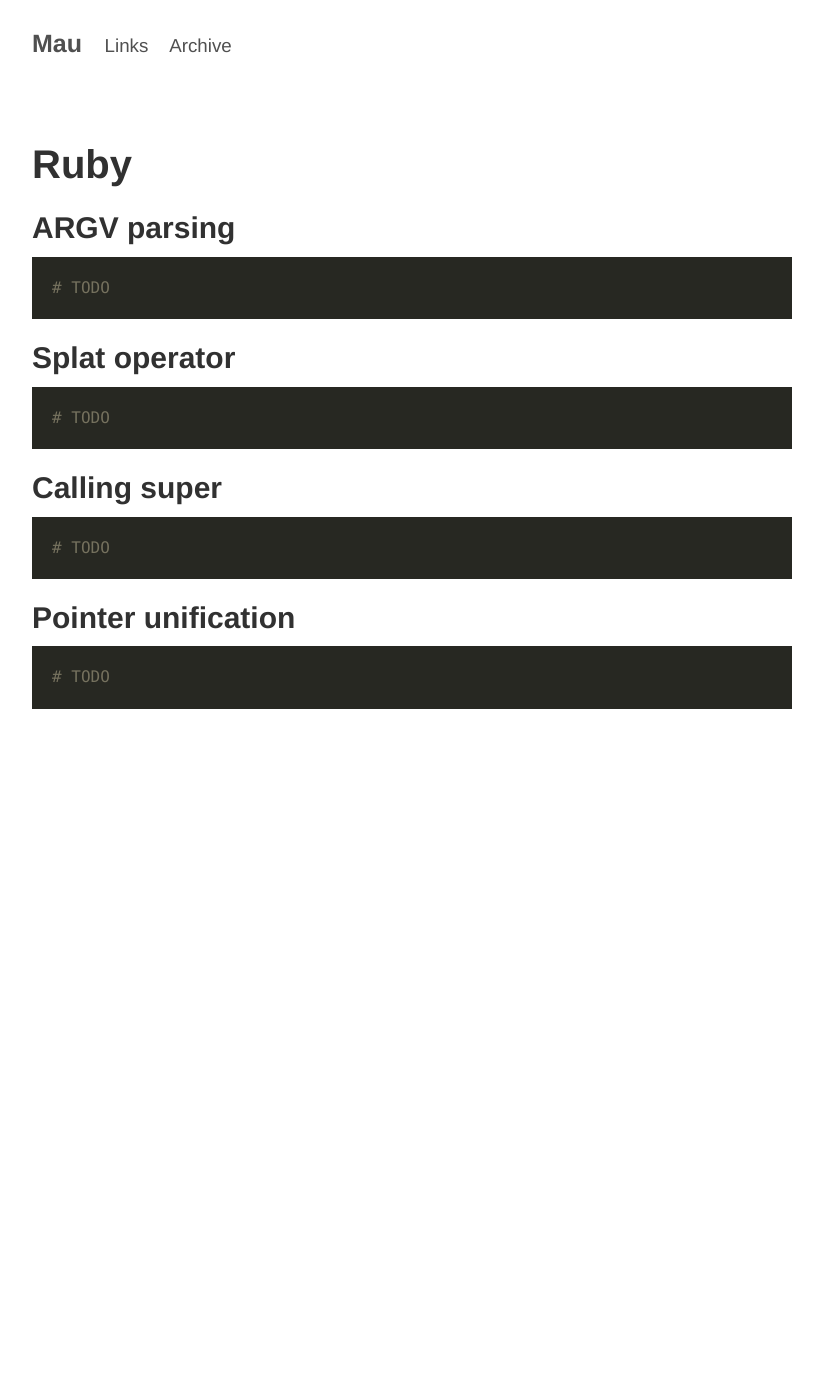
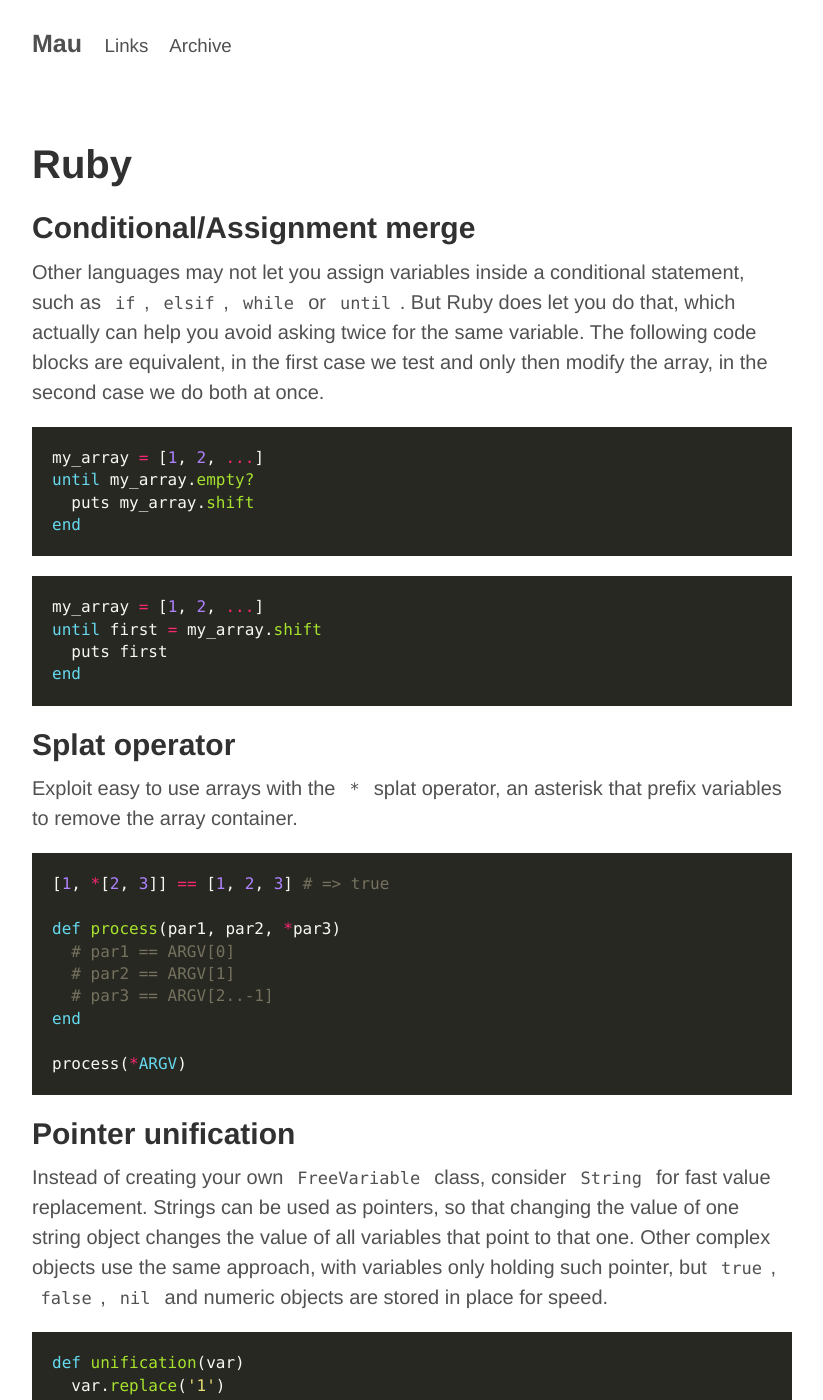
Before and after one commit to Maumagnaguagno/maumagnaguagno.github.io, a Jekyll site: the page built from Ruby.md, in a window 1280 px wide and 1400 px high. Shown: the whole window, without its empty margins (228-1051 px from the left). Built offline with Jekyll 4.4.1, drawn with Linux system fonts in a browser that asks for light colours; some of the changed text lies outside the part shown.

Commit message:
Finally add my Ruby snippets section

````diff
--- a/Ruby.md
+++ b/Ruby.md
@@ -2,31 +2,107 @@
 layout: default
 title: Ruby
 hidden: true
-description:
+description: My Ruby tricks
 ---
 
 # Ruby
 
-## ARGV parsing
+## Conditional/Assignment merge
+
+Other languages may not let you assign variables inside a conditional statement, such as ``if``, ``elsif``, ``while`` or ``until``.
+But Ruby does let you do that, which actually can help you avoid asking twice for the same variable.
+The following code blocks are equivalent, in the first case we test and only then modify the array, in the second case we do both at once.
 
 ```ruby
-# TODO
+my_array = [1, 2, ...]
+until my_array.empty?
+  puts my_array.shift
+end
+```
+
+```ruby
+my_array = [1, 2, ...]
+until first = my_array.shift
+  puts first
+end
 ```
 
 ## Splat operator
+Exploit easy to use arrays with the ``*`` splat operator, an asterisk that prefix variables to remove the array container.
 
 ```ruby
-# TODO
-```
+[1, *[2, 3]] == [1, 2, 3] # => true
 
-## Calling super
+def process(par1, par2, *par3)
+  # par1 == ARGV[0]
+  # par2 == ARGV[1]
+  # par3 == ARGV[2..-1]
+end
 
-```ruby
-# TODO
+process(*ARGV)
 ```
 
 ## Pointer unification
+Instead of creating your own ``FreeVariable`` class, consider ``String`` for fast value replacement.
+Strings can be used as pointers, so that changing the value of one string object changes the value of all variables that point to that one.
+Other complex objects use the same approach, with variables only holding such pointer, but ``true``, ``false``, ``nil`` and numeric objects are stored in place for speed.
 
 ```ruby
-# TODO
+def unification(var)
+  var.replace('1')
+  yield
+  var.replace('2')
+  yield
+  var.replace('3')
+  yield
+end
+
+a = ''
+unification(a) { puts a } # Prints 1\n2\n3\n
 ```
+
+## ARGV parsing
+
+Parse arguments using a ``while`` loop that consumes values from ``ARGV``.
+To make everything easier you can define the parser in a class method, such as ``self.setup``, that returns a new instance.
+Required terms are processed first while others are shifted from the option list as required.
+Put ``HELP`` descrition at the top to provide help for both developer and user.
+Conditional/Assignment merge and splat are used in this example.
+
+```ruby
+class Foo
+
+  HELP = "Foo #{VERSION = '1.0.0'}
+  Usage:
+    Foo arg1 [options]\n
+  Options:
+    -d       - specify debug mode
+    -v level - show output: 0 for silent, 1 for warnings or 2 for complete(default)"
+
+  def initialize(ar1, debug, verbose)
+    #...
+  end
+
+  def self.setup(arg1, *options)
+    raise "arg1 not found: #{arg1.inspect}" unless File.exist?(arg1)
+    debug = false
+    verbose = 2
+    # Parse each option
+    while opt = options.shift
+      case opt
+      when '-d' then debug = true
+      when '-v' then verbose = options.shift.to_i
+      else raise "Unknown option: #{opt}"
+      end
+    end
+    new(arg1, debug, verbose)
+  end
+end
+
+if $0 == __FILE__
+  if ARGV.size < 1 or ARGV.first == '-h'
+    puts Foo::HELP
+  else Foo.setup(*ARGV)
+  end
+end
+```
````
